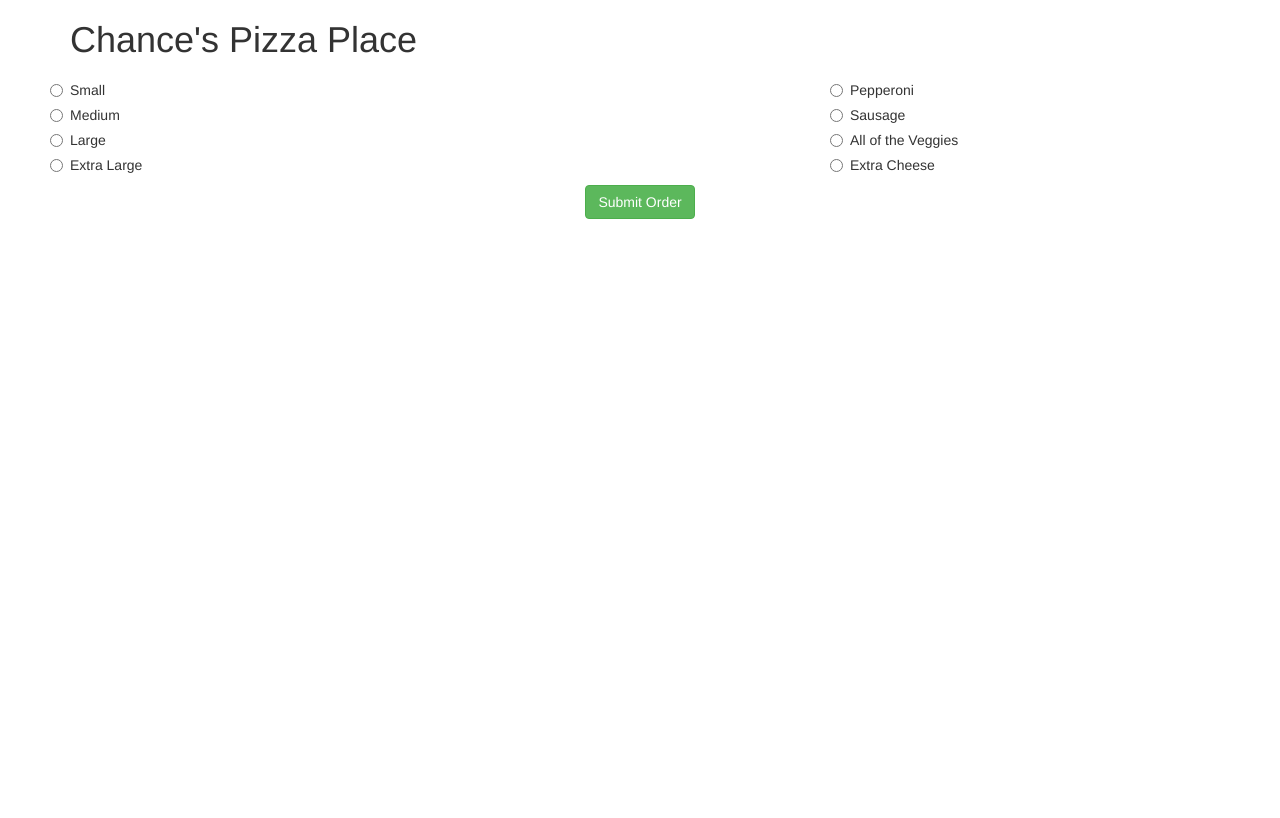
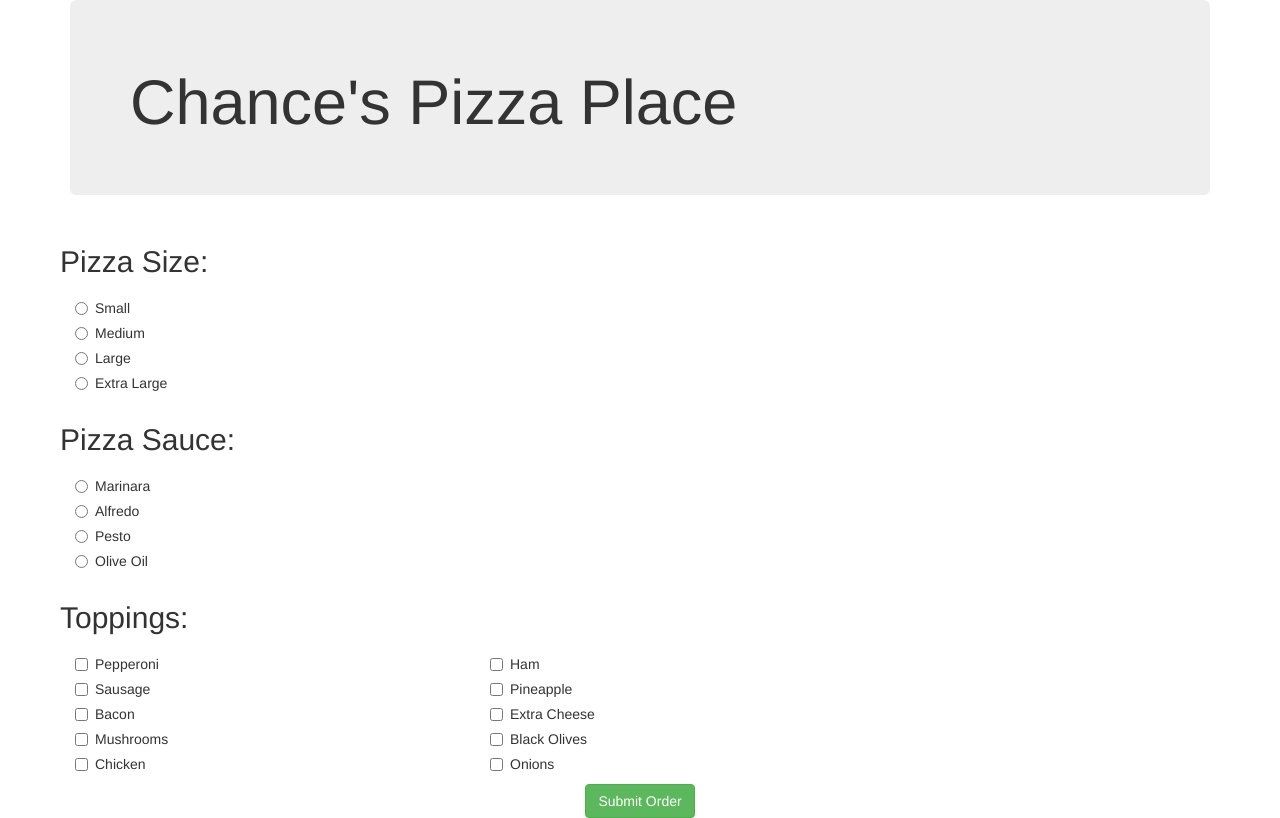
Before and after one commit to crneff84/pizza-order, a plain HTML site: page index.html in a window 1280 px wide. Drawn offline with Linux system fonts and the light colour scheme.

Commit message:
add checkboxes and additional choices in html

```diff
--- a/css/styles.css
+++ b/css/styles.css
@@ -1,3 +1,11 @@
+.col-md-4 {
+  margin-left: 25px;
+}
+
+.row h2 {
+  margin-left: 5px;
+}
+
 #display-output {
   display: none;
   text-align: center;
--- a/index.html
+++ b/index.html
@@ -10,9 +10,12 @@
   </head>
   <body>
     <div class="container">
+      <div class = "jumbotron">
         <h1>Chance's Pizza Place</h1>
+      </div>
+      <form id="pizza-order">
         <div class="row">
-        <form id="pizza-order">
+          <h2>Pizza Size:</h2>
           <div class="col-md-4">
             <div class="radio">
               <input type="radio" name="size" value="1">
@@ -31,37 +34,74 @@
               Extra Large
             </div>
           </div>
-          <div class="col-sm-4">
         </div>
-          <div class="col-sm-4">
+        <div class="row">
+          <h2>Pizza Sauce:</h2>
+          <div class="col-md-4">
             <div class="radio">
-              <input type="radio" name="topping" value="1">
-              Pepperoni
+              <input type="radio" name="sauce" value="1">
+              Marinara
             </div>
             <div class="radio">
-              <input type="radio" name="topping" value="2">
-              Sausage
+              <input type="radio" name="sauce" value="2">
+              Alfredo
             </div>
             <div class="radio">
-              <input type="radio" name="topping" value="3">
-              All of the Veggies
+              <input type="radio" name="sauce" value="3">
+              Pesto
             </div>
             <div class="radio">
-              <input type="radio" name="topping" value="4">
-              Extra Cheese
+              <input type="radio" name="sauce" value="4">
+              Olive Oil
+            </div>
+          </div>
+        </div>
+        <div class="row">
+          <h2>Toppings:</h2>
+          <div class="col-md-4">
+            <div class="checkbox">
+              <input type="checkbox" value="1"><p>Pepperoni</p>
+            </div>
+            <div class="checkbox">
+              <input type="checkbox" value="2"><p>Sausage</p>
+            </div>
+            <div class="checkbox">
+              <input type="checkbox" value="3"><p>Bacon</p>
+            </div>
+            <div class="checkbox">
+              <input type="checkbox" value="4">Mushrooms</label>
+            </div>
+            <div class="checkbox">
+              <input type="checkbox" value="5">Chicken</label>
+            </div>
+          </div>
+          <div class="col-md-4">
+            <div class="checkbox">
+              <input type="checkbox" value="6"><p>Ham</p>
+            </div>
+            <div class="checkbox">
+              <input type="checkbox" value="7"><p>Pineapple</p>
+            </div>
+            <div class="checkbox">
+              <input type="checkbox" value="8"><p>Extra Cheese</p>
+            </div>
+            <div class="checkbox">
+              <input type="checkbox" value="9"><p>Black Olives</p>
+            </div>
+            <div class="checkbox">
+              <input type="checkbox" value="10"><p>Onions</p>
+            </div>
           </div>
         </div>
         <div class="row">
           <button id="submit-order" type="submit" class="btn btn-success">Submit Order</button>
         </div>
       </form>
-      </div>
       <div class="row">
         <div id="display-output">
           <p>Total: $<span id="price-output"></span></p>
         </div>
       </div>
     </div>
-
   </body>
 </html>
```
Lines whose indentation alone changed are shown as unchanged.
